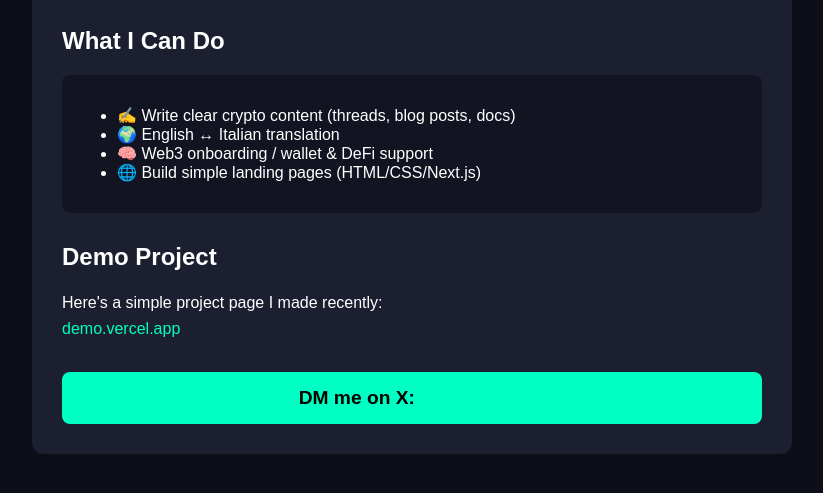
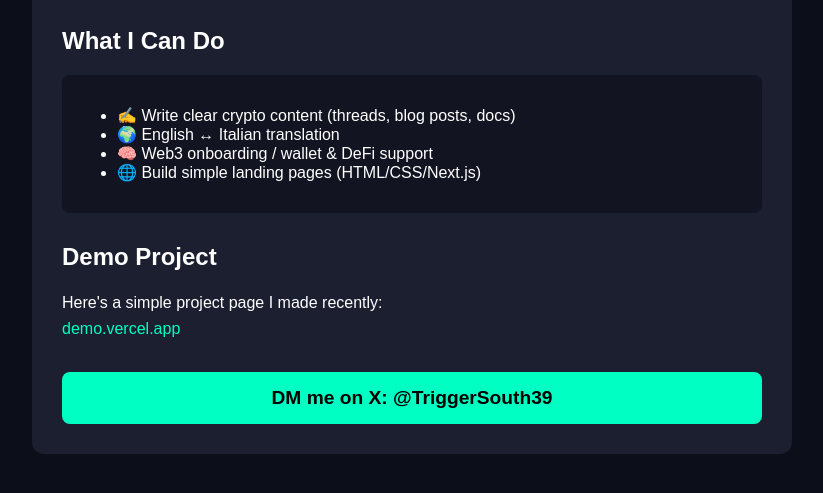
Before and after one commit to TriggerSouth39/Trigger, a plain HTML site: page index.html in a window 1280 px wide. Shown: the part 199-692 px from the top of the page, without its empty margins (228-1051 px from the left). Drawn offline with Linux system fonts and the light colour scheme.

Commit message:
Update index.html

```diff
--- a/index.html
+++ b/index.html
@@ -1,4 +1,3 @@
-
 <!DOCTYPE html>
 <html lang="en">
 <head>
@@ -47,6 +46,10 @@
       font-weight: bold;
       font-size: 1.2em;
     }
+    .cta a {
+      color: #000000;
+      text-decoration: none;
+    }
     a {
       color: #00ffc3;
       text-decoration: none;
@@ -77,7 +80,9 @@
       <a href="https://demo.vercel.app" target="_blank">demo.vercel.app</a>
     </p>
 
-    <div class="cta">DM me on X: <a href="https://x.com/Trigger39">@Trigger39</a></div>
+    <div class="cta">
+      <a href="https://x.com/TriggerSouth39" target="_blank">DM me on X: @TriggerSouth39</a>
+    </div>
   </div>
 </body>
 </html>
```
